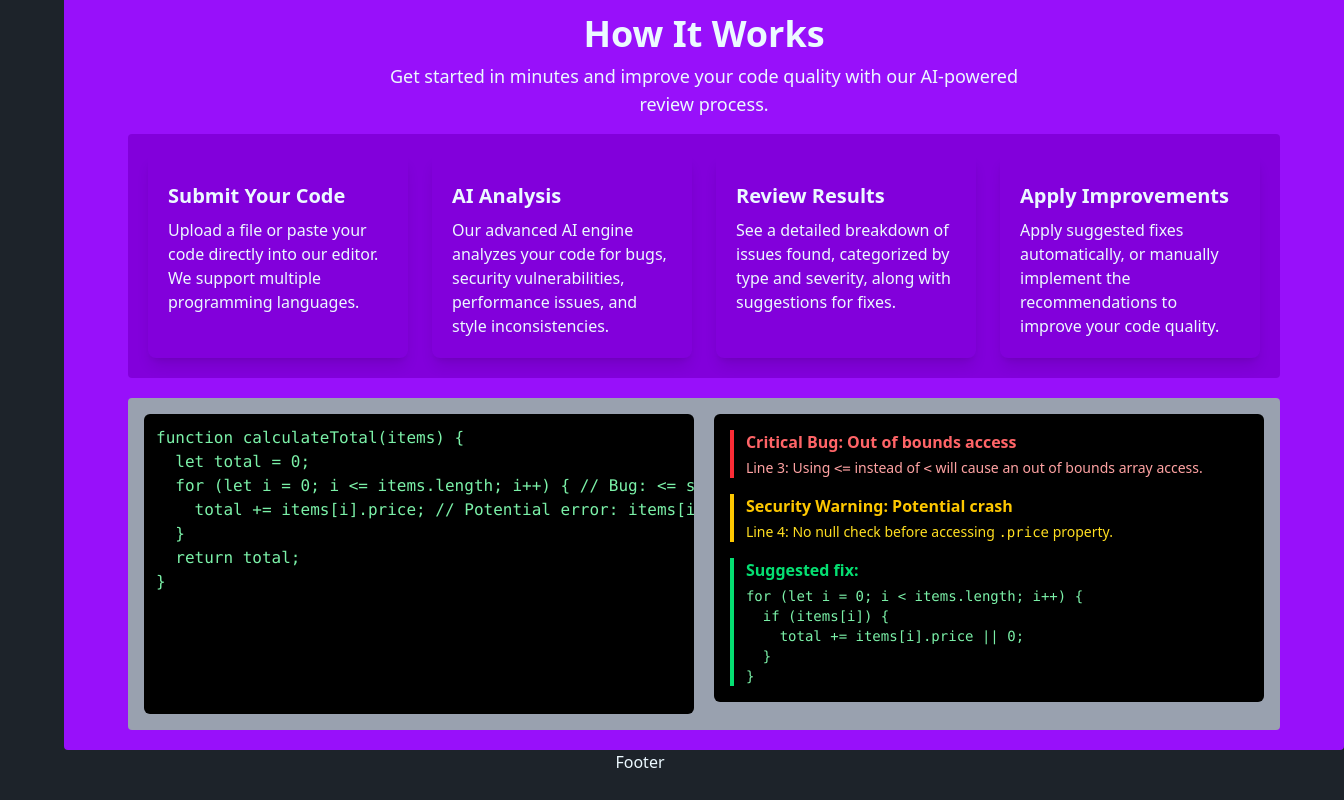
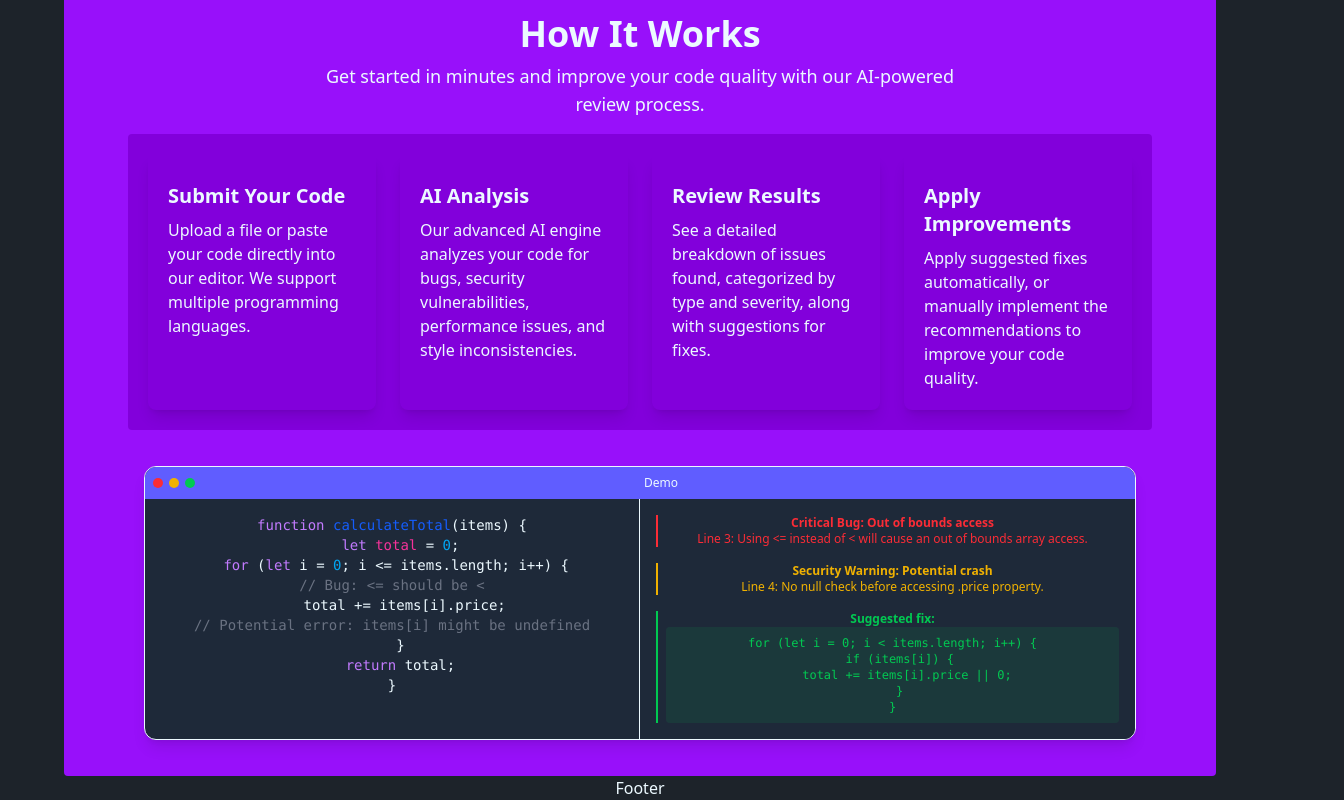
Before and after one commit to NajeebUrRehmanRaja/fixmate-ui, a React (Vite) app in the folder FrontEnd/: page / in a window 1280 px wide. Shown: the part 2065-2865 px from the top of the page, 1344 px wide, since content can reach past the window. Before the commit the page ends 2839 px from the top, so only its background shows below. Built offline with nearby package versions, Linux system fonts and the light colour scheme.

Commit message:
feat: redesign HowItWorks page; enhance code preview and bug details sections for better clarity

```diff
--- a/FrontEnd/src/pages/HowItWorks.jsx
+++ b/FrontEnd/src/pages/HowItWorks.jsx
@@ -33,60 +33,91 @@ const HowItWorks = () => {
           content="Apply suggested fixes automatically, or manually implement the recommendations to improve your code quality."
         />
       </div>
-      <div className="mt-5 rounded flex flex-col md:flex-row justify-center items-start max-w-6xl mx-auto bg-gray-400 p-4 gap-5">
-        {/* Code Preview Section */}
-        <div className="w-full md:w-1/2 h-[250px] md:h-[300px] overflow-x-auto bg-black rounded-md p-3">
-          <pre className="text-green-300 text-sm md:text-base">
+      <div className="mt-5 text-center rounded p-4">
+        <div className="relative mx-auto max-w-5xl overflow-hidden rounded-xl bg-gray-800 border border-border shadow-lg">
+          <div className="bg-primary flex items-center p-2 text-xs text-muted-foreground">
+            <div className="flex space-x-1.5">
+              <div className="h-2.5 w-2.5 rounded-full bg-red-500"></div>
+              <div className="h-2.5 w-2.5 rounded-full bg-yellow-500"></div>
+              <div className="h-2.5 w-2.5 rounded-full bg-green-500"></div>
+            </div>
+            <div className="mx-auto text-center text-xs">Demo</div>
+          </div>
+          <div className="grid grid-cols-1 md:grid-cols-2 bg-code">
+            <div className="p-4 border-r border-border">
+              <pre className="text-xs md:text-sm text-code-foreground">
                 <code>
-              {`function calculateTotal(items) {
-  let total = 0;
-  for (let i = 0; i <= items.length; i++) { // Bug: <= should be <
-    total += items[i].price; // Potential error: items[i] might be undefined
-  }
-  return total;
-}`}
+                  <span className="text-purple-400">function</span>{" "}
+                  <span className="text-blue-600">calculateTotal</span>(items){" "}
+                  {"{"}
+                  <br />
+                  {"  "}
+                  <span className="text-purple-400">let</span>{" "}
+                  <span className="text-pink-500">total</span> ={" "}
+                  <span className="text-sky-500">0</span>;
+                  <br />
+                  {"  "}
+                  <span className="text-purple-400">for</span> (
+                  <span className="text-purple-400">let</span>{" "}
+                  <span className="syntax-variable">i</span> ={" "}
+                  <span className="text-sky-500">0</span>; i &lt;= items.length;
+                  i++) {"{"}{" "}
+                  <span className="text-gray-500">
+                    <br />
+                    // Bug: &lt;= should be &lt;
+                  </span>
+                  <br />
+                  {"    "}total += items[i].price;{" "}
+                  <br />
+                  <span className="text-gray-500">
+                    // Potential error: items[i] might be undefined
+                  </span>
+                  <br />
+                  {"  "}
+                  {"}"}
+                  <br />
+                  {"  "}
+                  <span className="text-purple-400">return</span> total;
+                  <br />
+                  {"}"}
+                  <br />
                 </code>
               </pre>
             </div>
-
-        {/* Bug Details Section */}
-        <div className="w-full md:w-1/2 bg-black rounded-md p-4 space-y-4">
-          {/* Critical Bug */}
-          <div className="border-l-4 border-red-500 pl-3">
-            <h1 className="text-red-400 font-bold text-sm md:text-base">
+            <div className="p-4 bg-gray-800">
+              <div className="text-xs text-red-500 mb-4 border-l-2 border-red-500 pl-2">
+                <p className="font-semibold">
                   Critical Bug: Out of bounds access
-            </h1>
-            <p className="text-red-300 text-xs md:text-sm mt-1">
-              Line 3: Using <code>&lt;=</code> instead of <code>&lt;</code> will
-              cause an out of bounds array access.
+                </p>
+                <p>
+                  Line 3: Using &lt;= instead of &lt; will cause an out of
+                  bounds array access.
                 </p>
               </div>
-
-          {/* Security Warning */}
-          <div className="border-l-4 border-yellow-400 pl-3">
-            <h1 className="text-yellow-400 font-bold text-sm md:text-base">
+              <div className="text-xs text-yellow-500 mb-4 border-l-2 border-yellow-500 pl-2">
+                <p className="font-semibold">
                   Security Warning: Potential crash
-            </h1>
-            <p className="text-yellow-300 text-xs md:text-sm mt-1">
-              Line 4: No null check before accessing <code>.price</code>{" "}
-              property.
                 </p>
+                <p>Line 4: No null check before accessing .price property.</p>
               </div>
-
-          {/* Suggested Fix */}
-          <div className="border-l-4 border-green-400 pl-3">
-            <h1 className="text-green-400 font-bold text-sm md:text-base">
-              Suggested fix:
-            </h1>
-            <pre className="text-green-300 text-xs md:text-sm mt-1 overflow-x-auto">
+              <div className="text-xs text-green-500 border-l-2 border-green-500 pl-2">
+                <p className="font-semibold">Suggested fix:</p>
+                <pre className="bg-green-500/10 p-2 rounded text-code-foreground">
                   <code>
-                {`for (let i = 0; i < items.length; i++) {
-  if (items[i]) {
-    total += items[i].price || 0;
-  }
-}`}
+                    for (let i = 0; i &lt; items.length; i++) {"{"}
+                    <br />
+                    {"  "}if (items[i]) {"{"}
+                    <br />
+                    {"    "}total += items[i].price || 0;
+                    <br />
+                    {"  "}
+                    {"}"}
+                    <br />
+                    {"}"}
                   </code>
                 </pre>
+              </div>
+            </div>
           </div>
         </div>
       </div>
```
Lines whose indentation alone changed are shown as unchanged.
